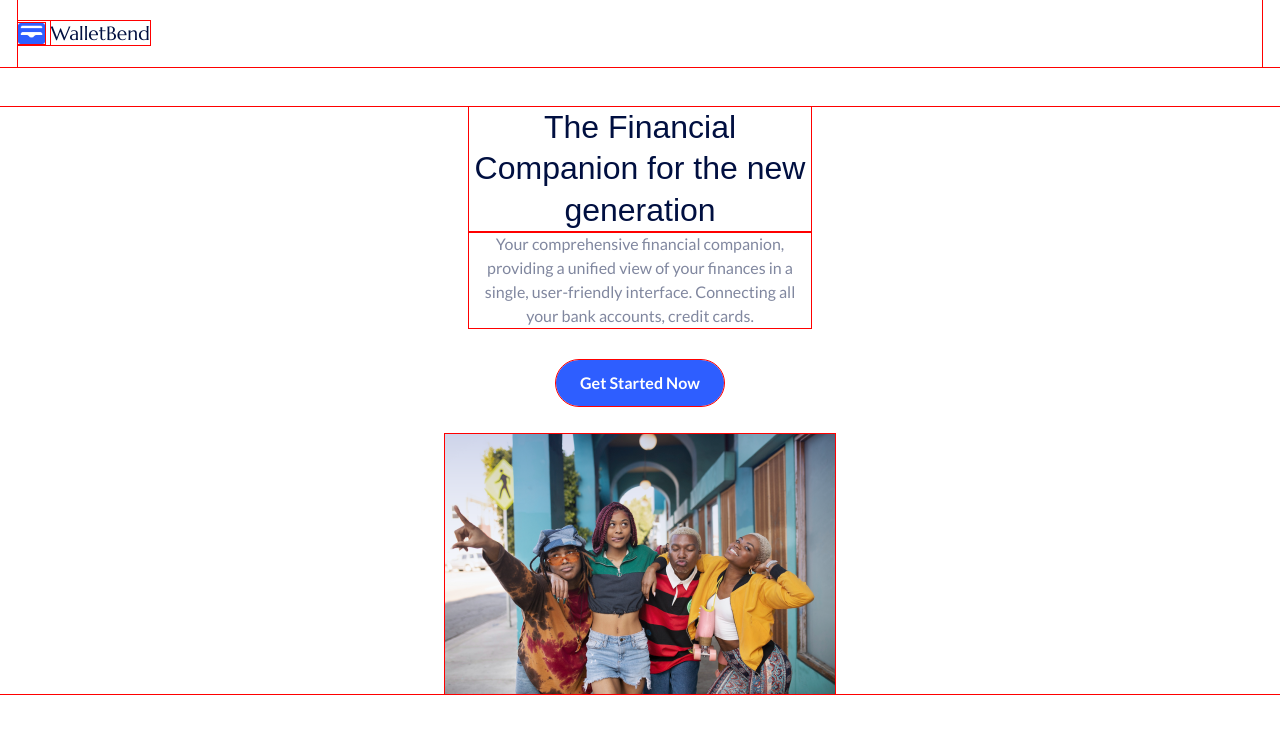
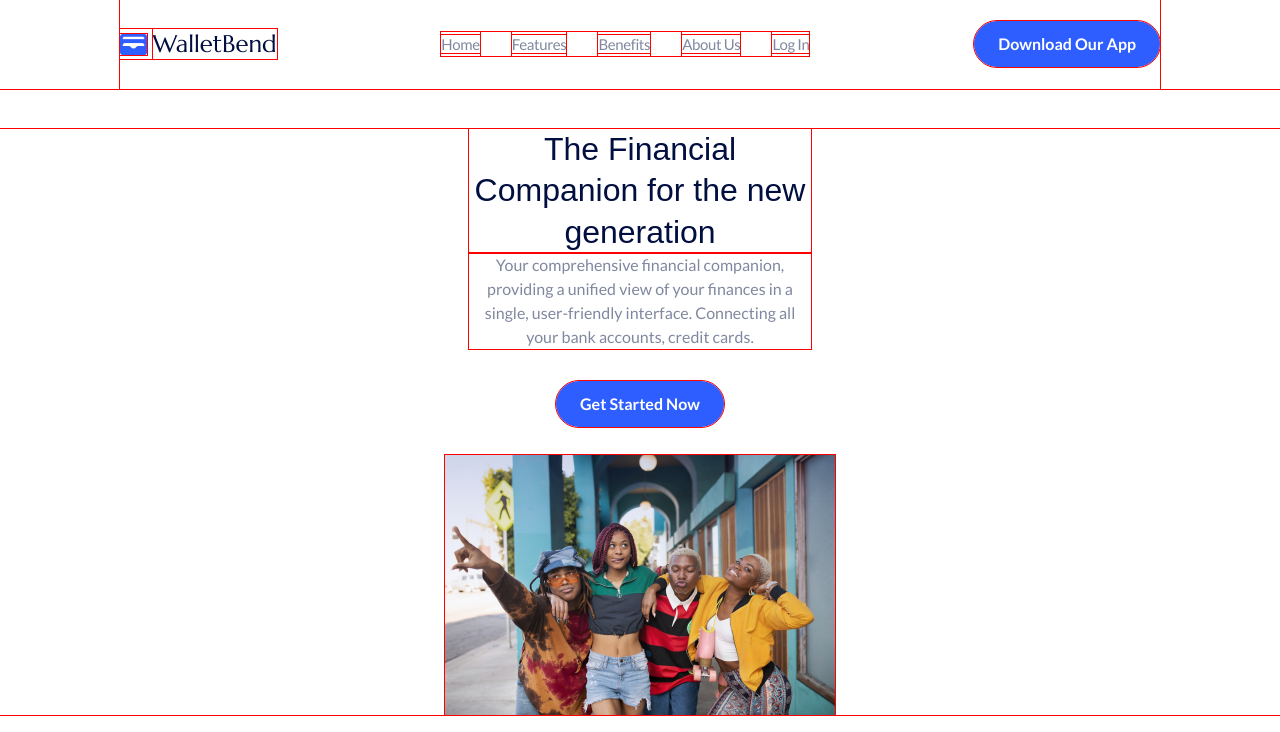
Before and after one commit to Victorola-coder/walletbend, a React (Vite) app: page / in a window 1280 px wide. Shown: the top 732 px of the page. Built offline with nearby package versions, Linux system fonts and the light colour scheme; a web font is replaced by a local one.

Commit message:
desktop nav

```diff
--- a/src/components/navbar.tsx
+++ b/src/components/navbar.tsx
@@ -57,8 +57,8 @@ export default function Navbar() {
 
   return (
     <header>
-      <nav className="mx-[18px] py-[21.33px] flex flex-row justify-between items-center">
-        <div className="flex flex-row items-center gap-1.5">
+      <nav className="md:mx-[120px] mx-[18px] py-[21.33px] flex flex-row justify-between items-center">
+        <Link to="/" className="flex flex-row items-center gap-1.5">
           <figure>
             <img
               src="/images/logo.png"
@@ -68,10 +68,31 @@ export default function Navbar() {
               loading="lazy"
             />
           </figure>
-          <p className="text-[#000F40] font-mar text-[19.2px] leading-[24.08px] ">
+          <p className="text-[#000F40] font-mar text-[19.2px] leading-[24.08px] md:text-[24px] md:leading-[30.09px] ">
             WalletBend
           </p>
+        </Link>
+
+        <div>
+          <ul className="hidden md:flex flex-row gap-[32px] items-center justify-center mx-auto font-medium text-[15px] text-[#80879F] tracking-tight text-center leading-[24px]">
+            {navlinks.map((link, id) => (
+              <li key={id}>
+                <Link
+                  onClick={() => setIsOpened(!isOpened)}
+                  to={link.href}
+                  replace={link.href === "/login"}
+                >
+                  {link.title}
+                </Link>
+              </li>
+            ))}
+          </ul>
         </div>
+
+        <button className="hidden md:block bg-[#2E5EFF] px-[24px] py-[12px] rounded-[30px] text-white font-semibold leading-[22px] text-base transition-all duration-300 active:scale-95">
+          Download Our App
+        </button>
+
         {/* MOBILE NAV */}
         <div className="md:hidden" ref={navRef}>
           <div className="">
@@ -105,7 +126,7 @@ export default function Navbar() {
                   isOpened ? "-translate-y-[50px]" : "-translate-y-[200%]"
                 } pt-4 left-0 right-0`}
               >
-                <ul className="flex flex-col gap-[22px] items-center justify-center  mx-auto font-medium text-base tracking-tight text-center leading-[24px] font-sailmed">
+                <ul className="flex flex-col gap-[22px] items-center justify-center  mx-auto font-medium text-base tracking-tight text-center leading-[24px]">
                   {navlinks.map((link, id) => (
                     <li key={id}>
                       <Link
--- a/src/components/partner.tsx
+++ b/src/components/partner.tsx
@@ -12,7 +12,7 @@ export default function Partner() {
         </p>
       </div>
 
-      <div className="flex flex-row items-center overflow-auto gap-[70px] py-[30px] animate-fade-in">
+      <div className="animate-alternate_  flex flex-row items-center overflow-auto gap-[70px] py-[30px] animate-fade-in">
         <Binance />
         <Bitcoin />
         <Tether />
--- a/src/index.css
+++ b/src/index.css
@@ -98,3 +98,17 @@ input[type="number"]::-webkit-outer-spin-button {
   appearance: none;
   margin: 0;
 }
+
+@keyframes move {
+  0% {
+    transform: translateX(0);
+  }
+  100% {
+    transform: translateX(-700%);
+  }
+}
+
+.animate-alternate {
+  animation: move infinite alternate;
+  animation-duration: 5s;
+}
--- a/tailwind.config.js
+++ b/tailwind.config.js
@@ -54,6 +54,7 @@ export default {
       fontFamily: {
         kai: ["Kaisei Opti", "sans-serif"],
         mar: ["Marcellus", "sans-serif"],
+        lato: ["Lato", "sans-serif"],
       },
     },
   },
```
